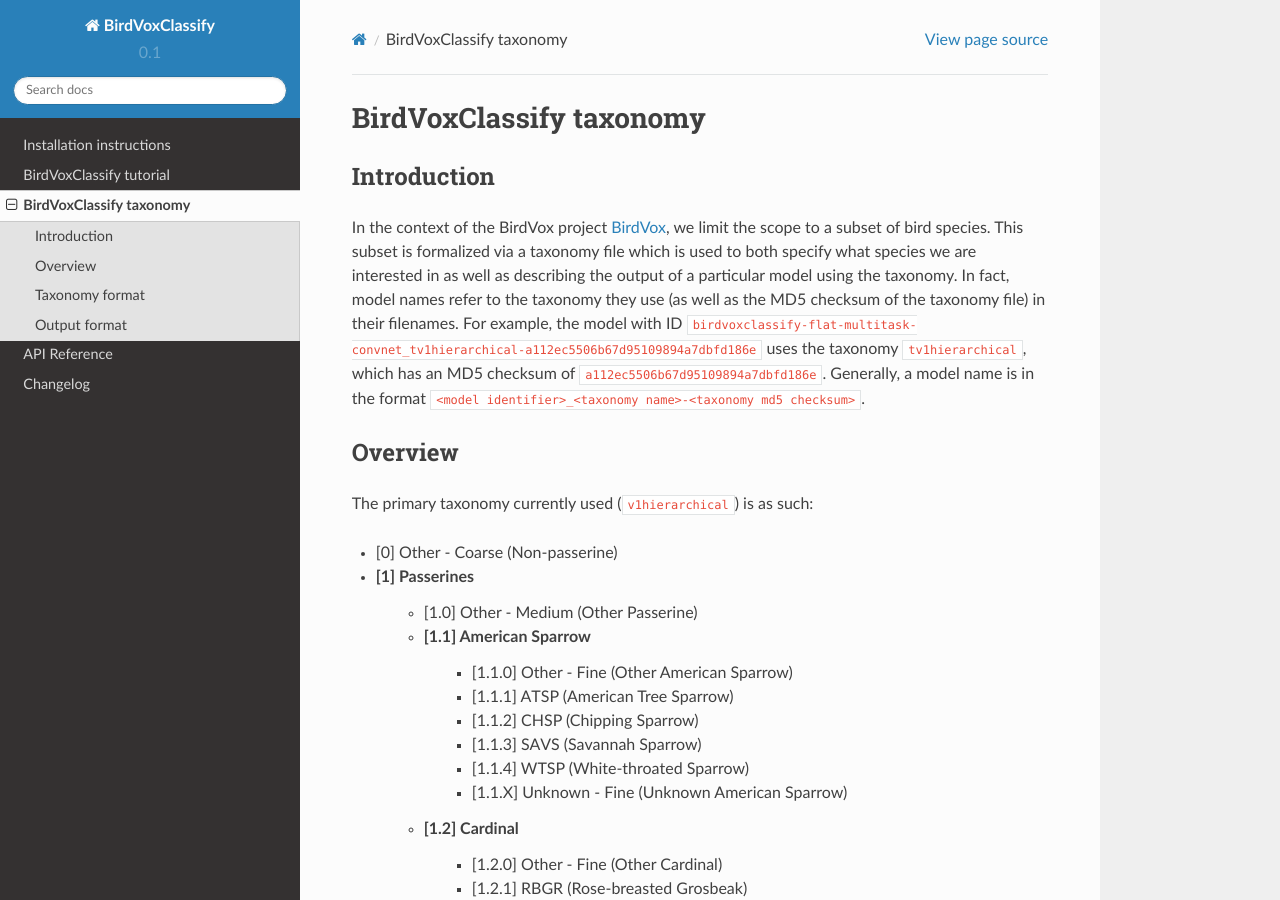
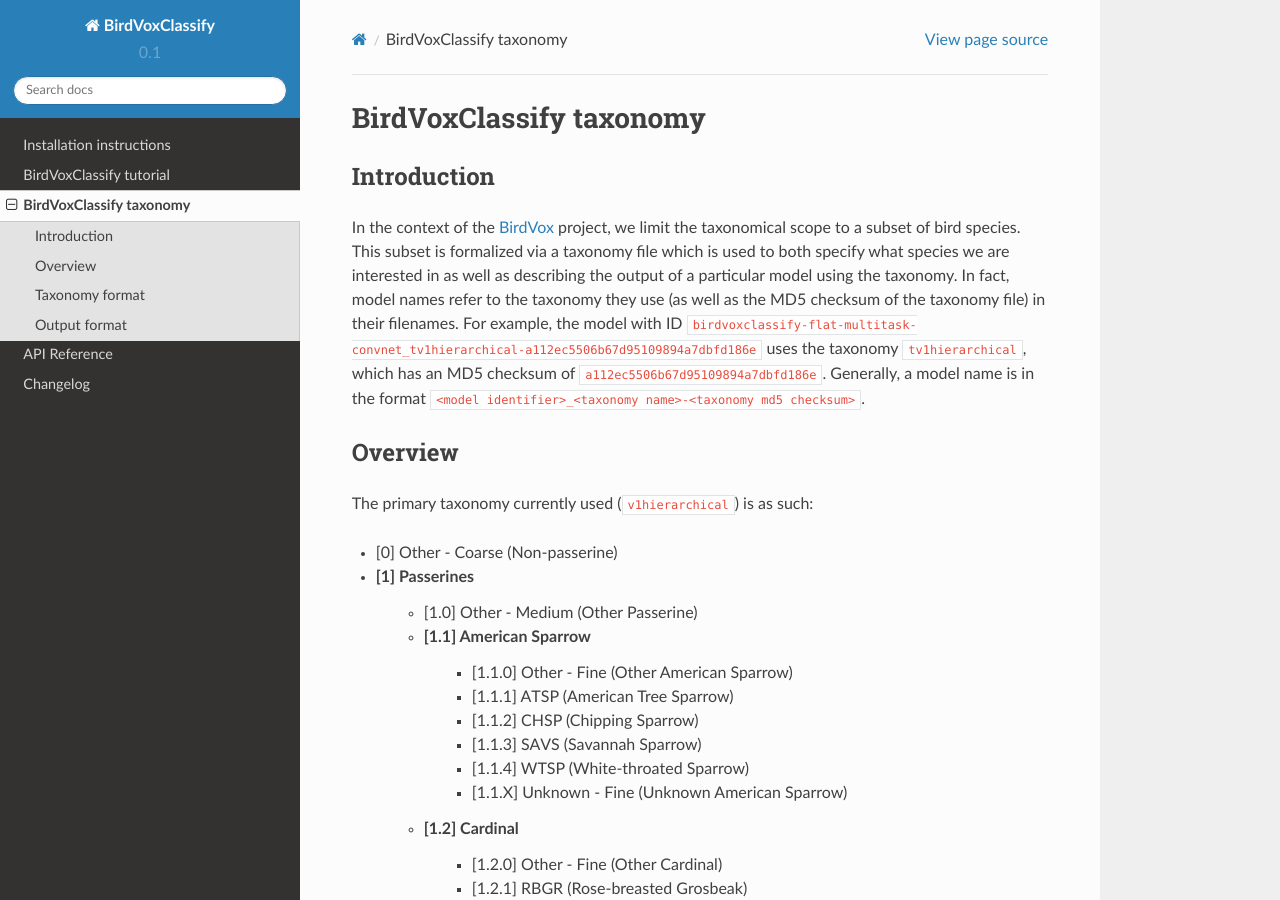
Before and after one commit to BirdVox/birdvoxclassify, a Sphinx documentation site: the page built from docs/taxonomy.rst, in a window 1280 px wide and 900 px high. Built offline with Sphinx 7.4.7 and the Read the Docs theme 2.0.0, drawn with Linux system fonts in a browser that asks for light colours; some of the changed text lies outside the part shown.

Commit message:
Fix some details in taxonomy docs page

```diff
--- a/docs/taxonomy.rst
+++ b/docs/taxonomy.rst
@@ -6,7 +6,7 @@
 Introduction
 ------------
 
-In the context of the BirdVox project `BirdVox <https://wp.nyu.edu/birdvox/>`_, we limit the scope
+In the context of the `BirdVox <https://wp.nyu.edu/birdvox/>`_ project, we limit the taxonomical scope
 to a subset of bird species. This subset is formalized via a taxonomy file which is used to both specify
 what species we are interested in as well as describing the output of a particular model using the
 taxonomy. In fact, model names refer to the taxonomy they use (as well as the MD5 checksum of the
```
Also changed, not shown: other parts of docs/taxonomy.rst (+2 -1 lines).
